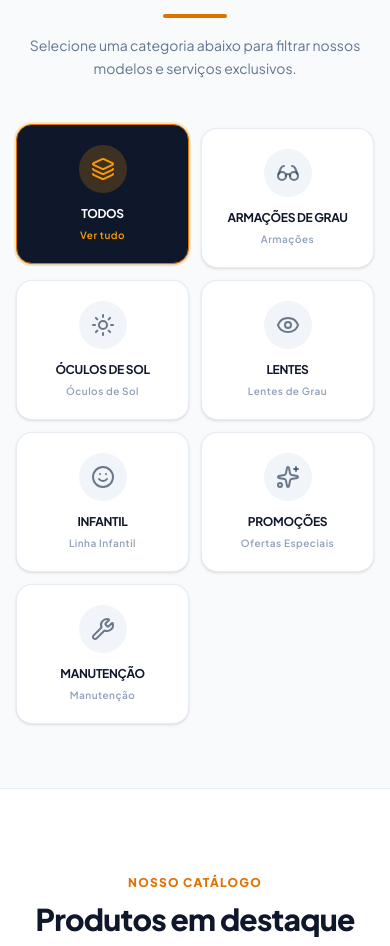
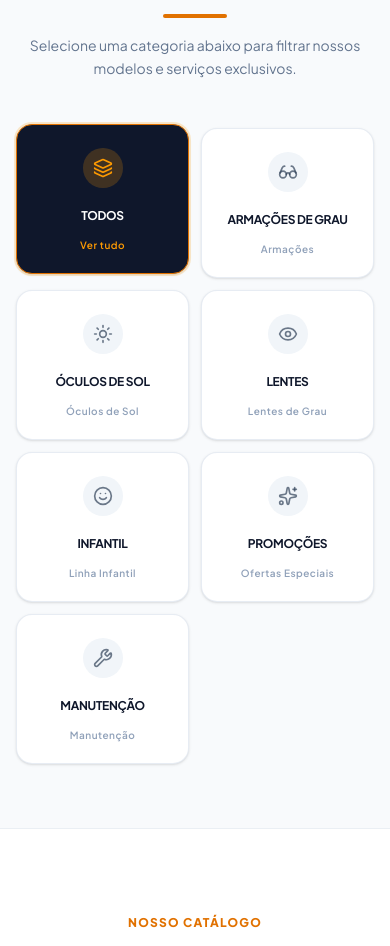
Before and after one commit to portalescoladabelezza/OTICAS, a React (Vite) app: page / in a window 390 px wide. Shown: the part 1551-2497 px from the top of the page. Built offline with nearby package versions, Linux system fonts and the light colour scheme.

Commit message:
correcao de erro no mobil/tablet

```diff
--- a/src/components/Categories.tsx
+++ b/src/components/Categories.tsx
@@ -42,7 +42,7 @@ export default function Categories({ selectedCategory, onSelectCategory }: Categ
         </div>
 
         {/* Elegant Cards Grid */}
-        <div className="grid grid-cols-2 md:grid-cols-4 lg:grid-cols-7 gap-3 sm:gap-4 lg:gap-3.5 font-sans">
+        <div className="grid grid-cols-2 sm:grid-cols-3 md:grid-cols-4 lg:grid-cols-7 gap-3 sm:gap-4 lg:gap-3.5 font-sans">
           {categoriesList.map((category) => {
             const isSelected = selectedCategory === category.name;
 
@@ -54,7 +54,7 @@ export default function Categories({ selectedCategory, onSelectCategory }: Categ
                 key={category.name}
                 onClick={() => onSelectCategory(category.name)}
                 className={cn(
-                  "flex flex-col items-center justify-between p-5 rounded-2xl border text-center transition-all duration-300 transform cursor-pointer focus:outline-none min-h-[140px] shadow-sm select-none",
+                  "flex flex-col items-center justify-center p-3.5 sm:p-5 rounded-2xl border text-center transition-all duration-300 transform cursor-pointer focus:outline-none min-h-[150px] sm:min-h-[160px] shadow-sm select-none w-full",
                   isSelected
                     ? "bg-slate-900 border-amber-600 text-white shadow-md ring-2 ring-amber-500/20 -translate-y-1"
                     : "bg-white border-slate-200/80 text-slate-900 hover:bg-slate-900/5 hover:border-slate-900/20 hover:-translate-y-0.5"
@@ -64,23 +64,23 @@ export default function Categories({ selectedCategory, onSelectCategory }: Categ
                 {/* Dynamically Styled Icon Container */}
                 <div
                   className={cn(
-                    "p-3 rounded-full mb-3 transition-colors",
+                    "p-2.5 sm:p-3 rounded-full mb-2.5 transition-colors shrink-0",
                     isSelected
                       ? "bg-amber-500/20 text-amber-500"
                       : "bg-slate-100 text-slate-700/70 group-hover:bg-slate-900/10"
                   )}
                 >
-                  <IconComponent className="w-6 h-6 shrink-0" />
+                  <IconComponent className="w-5 h-5 sm:w-6 sm:h-6 shrink-0" />
                 </div>
 
                 {/* Tag name */}
-                <span className="text-xs font-bold tracking-tight px-1 uppercase line-clamp-2">
+                <span className="text-xs font-bold tracking-tight px-1 uppercase line-clamp-2 leading-tight min-h-[2.25rem] flex items-center justify-center text-center">
                   {category.name}
                 </span>
 
                 {/* Sub-label descriptor */}
                 <span className={cn(
-                  "text-[10px] mt-1 tracking-wider block font-semibold",
+                  "text-[10px] mt-1.5 tracking-wider block font-semibold leading-none shrink-0",
                   isSelected ? "text-amber-500" : "text-slate-400"
                 )}>
                   {category.label}
```
